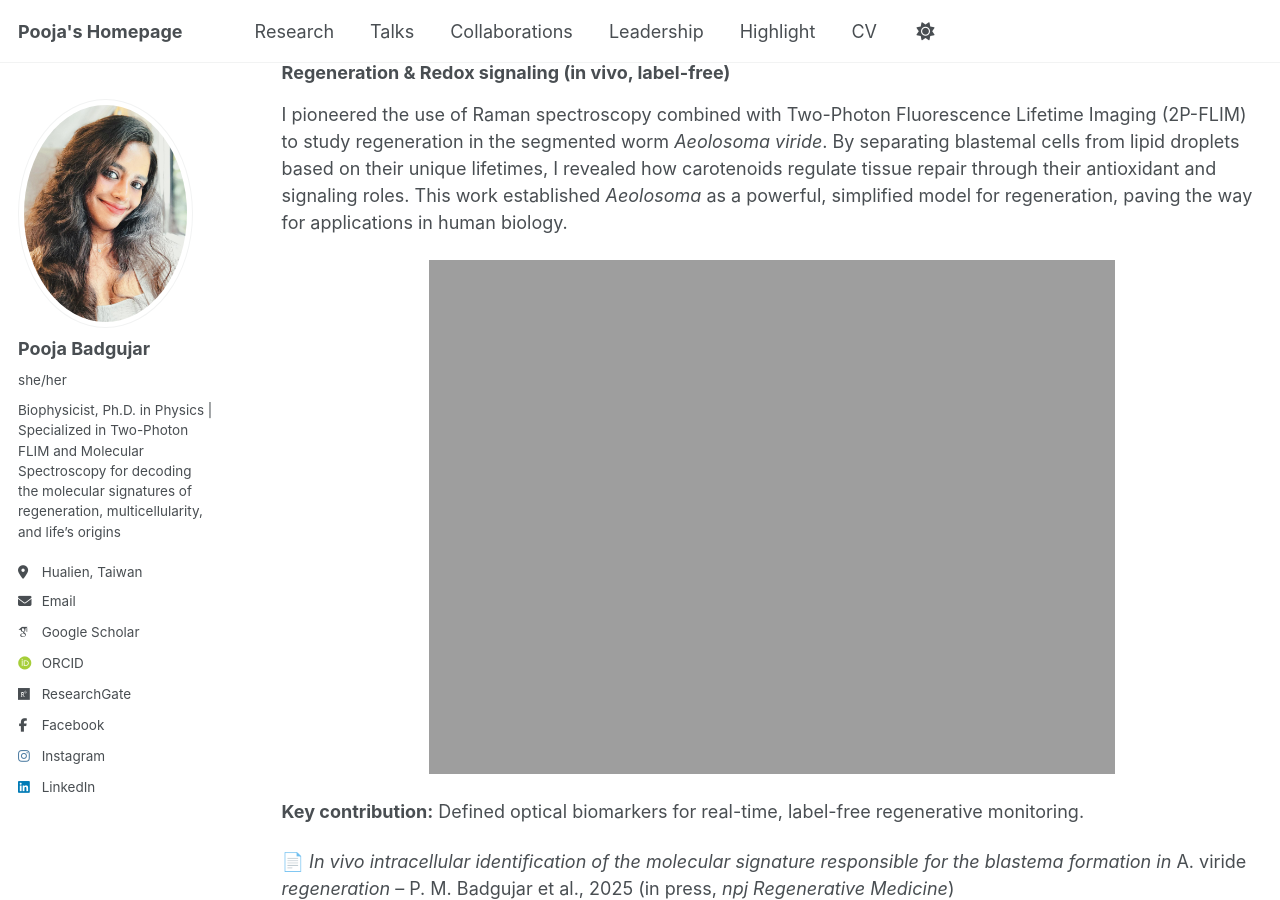
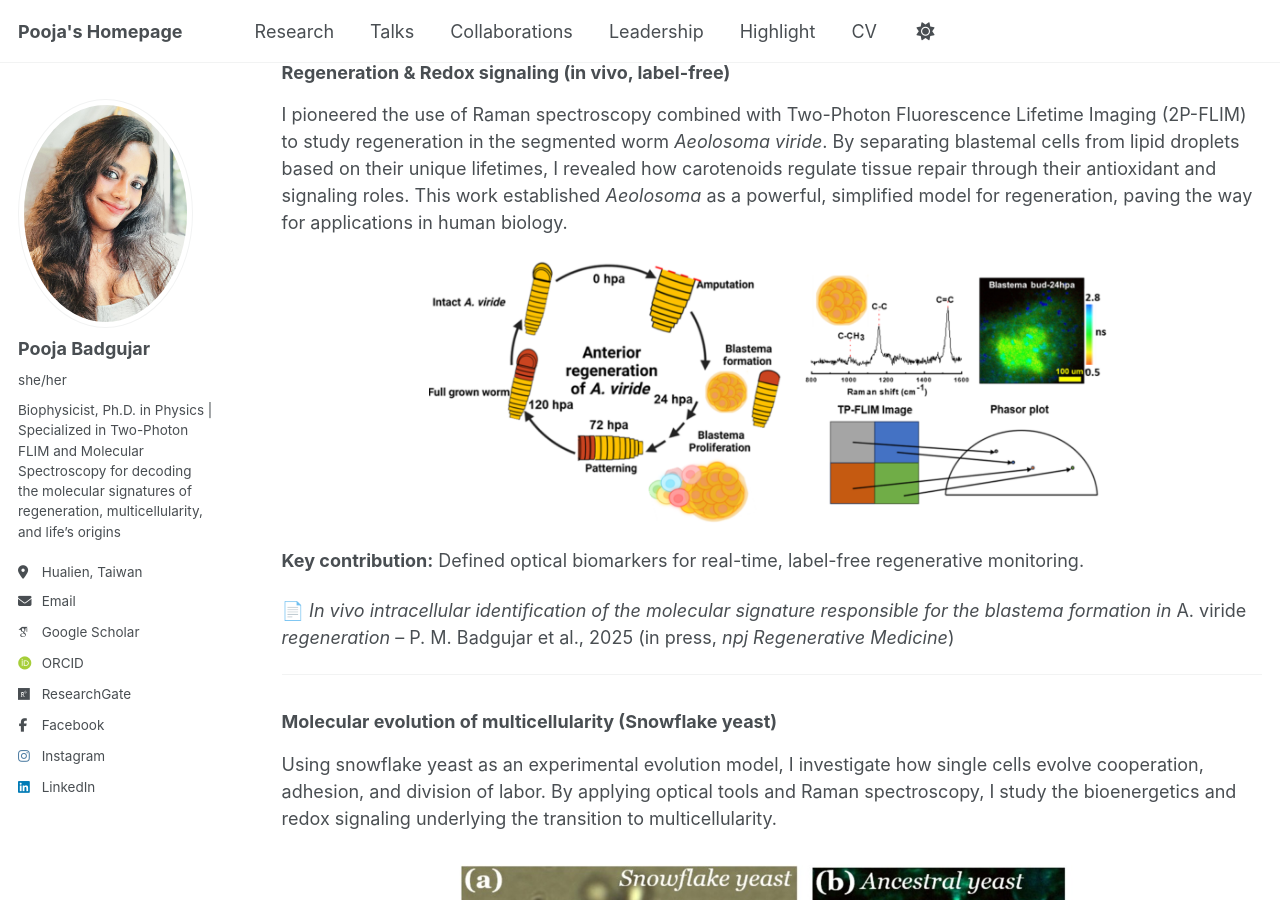
Before and after one commit to pooja-badgujar/pooja, a Jekyll site: the page built from _publications/research.md, in a window 1280 px wide and 900 px high, scrolled down 306 px. Built offline with Jekyll 4.4.1, drawn with Linux system fonts in a browser that asks for light colours; some web fonts are replaced; a script that is not in the unit is left out.

Commit message:
Update research.md

```diff
--- a/_publications/research.md
+++ b/_publications/research.md
@@ -13,7 +13,7 @@ My research journey is guided by a single question: **How do molecules shape lif
 
 I pioneered the use of Raman spectroscopy combined with Two-Photon Fluorescence Lifetime Imaging (2P-FLIM) to study regeneration in the segmented worm *Aeolosoma viride*.  By separating blastemal cells from lipid droplets based on their unique lifetimes, I revealed how carotenoids regulate tissue repair through their antioxidant and signaling roles. This work established *Aeolosoma* as a powerful, simplified model for regeneration, paving the way for applications in human biology.
 
-![Regeneration & Redox signaling](/pooja/images/1.Regeneration & Redox signaling (in vivo, label-free).png){: width="70%" style="display:block; margin-left:auto; margin-right:auto;" }
+![Regeneration & Redox signaling](/pooja/images/1.Regeneration & Redox Signaling (in vivo label-free).png){: width="70%" style="display:block; margin-left:auto; margin-right:auto;" }
 
 **Key contribution:** Defined optical biomarkers for real-time, label-free regenerative monitoring.
 
```
